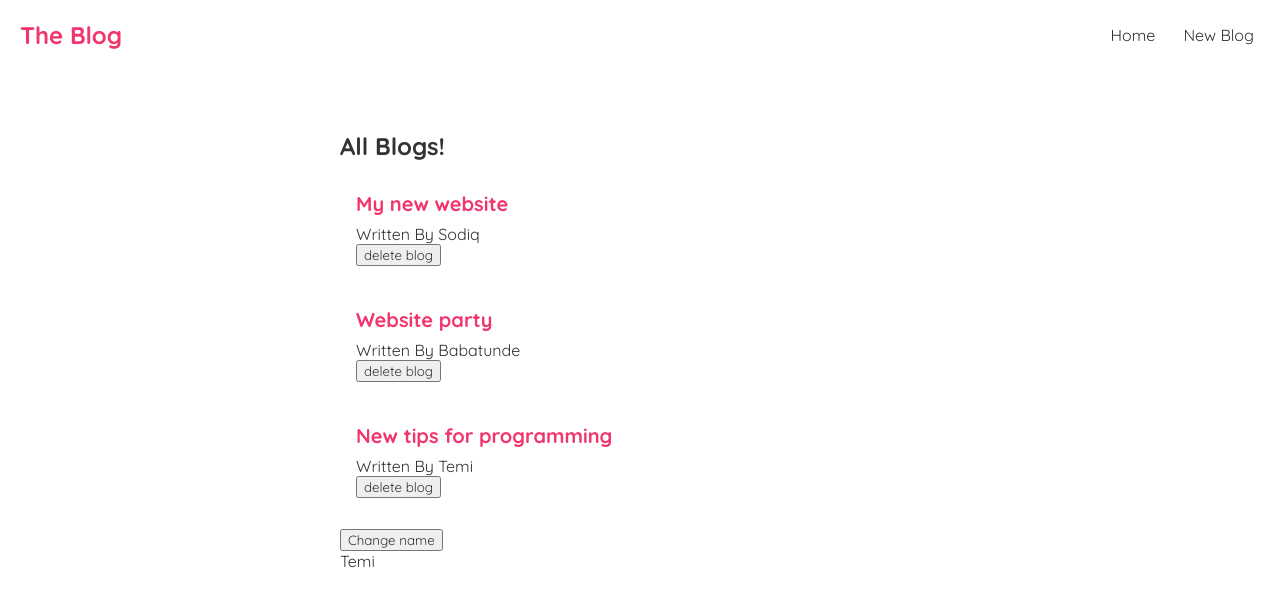
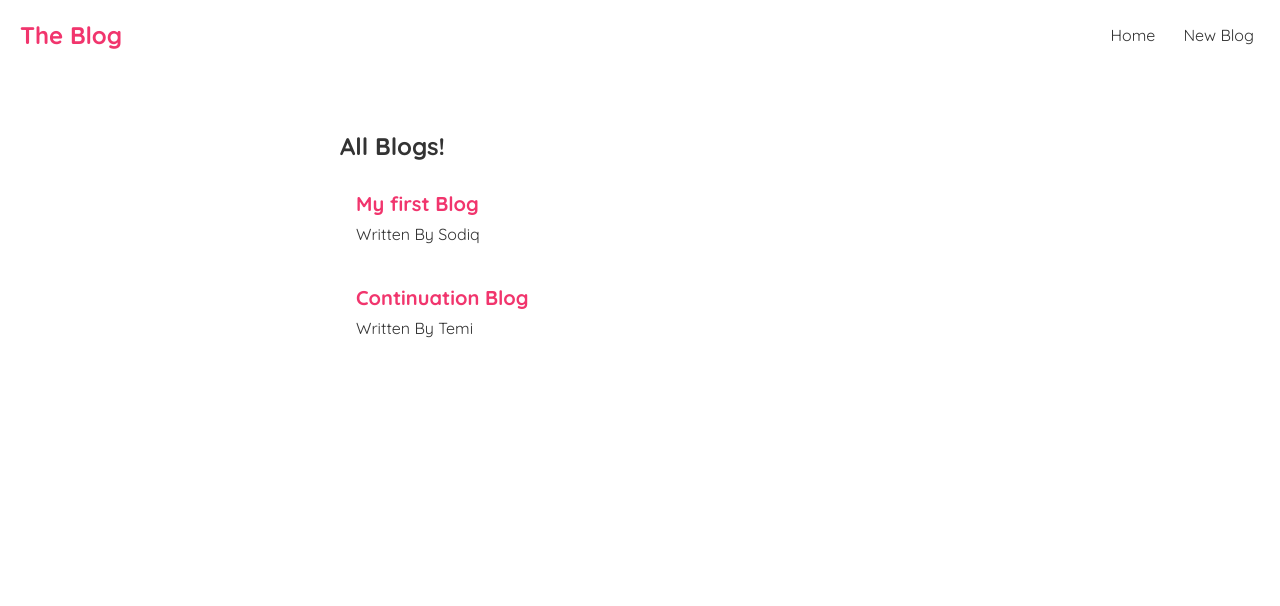
Before and after one commit to Sodiq-123/blog-app, a React (Create React App) app: page / in a window 1280 px wide. Shown: the top 606 px of the page. Built offline with nearby package versions, Linux system fonts and the light colour scheme; data requests are answered from the project's data file.

Commit message:
Made the useFetch component reusable

```diff
--- a/src/BlogList.js
+++ b/src/BlogList.js
@@ -1,4 +1,4 @@
-const BlogList = ({blogs, title, handleDelete}) => {
+const BlogList = ({blogs, title}) => {
 
     return (
         <div className="blog-list">
@@ -7,7 +7,6 @@ const BlogList = ({blogs, title, handleDelete}) => {
                 <div className="blog-preview" key={blog.id}>
                     <h2>{ blog.title }</h2>
                     <p>Written By { blog.author }</p>
-                    <button onClick={() => handleDelete(blog.id)}>delete blog</button>
                 </div>
             ))}
         </div>
--- a/src/Home.js
+++ b/src/Home.js
@@ -1,31 +1,14 @@
 import { useState, useEffect } from "react"
 import BlogList from './BlogList'
+import useFetch from "./useFetch"
 
 const Home = () => {
-    const [blogs, setBlogs] = useState([
-        {title: 'My new website', body: 'Lorem Ipsum...', author: 'Sodiq', id: 1},
-        {title: 'Website party', body: 'Lorem Ipsum...', author: 'Babatunde', id: 2},
-        {title: 'New tips for programming', body: 'Lorem Ipsum...', author: 'Temi', id: 3},
-    ])
-
-
-    const [name, setName] = useState('Temi')
-
-    const handleDelete = (id) => {
-        const newBlogs = blogs.filter(blog => blog.id !== id)
-        setBlogs(newBlogs)
-    }
-
-    useEffect(() => {
-        console.log('Use Effect Ran')
-        console.log(name)
-    }, [name])
-
+    const {data: blogs, isPending, error} = useFetch('http://localhost:8000/blogs')
     return (
         <div className="home">
-            <BlogList blogs={blogs} title="All Blogs!" handleDelete={handleDelete} />
-            <button onClick={() => setName('Luigi')}>Change name</button>
-            <p>{ name }</p>
+            { error && <div>{ error }</div> }
+            {isPending && <div>Loading...</div>}
+            {blogs && <BlogList blogs={blogs} title="All Blogs!"/>}
         </div>
     )
 }
--- /dev/null
+++ b/src/useFetch.js
@@ -0,0 +1,32 @@
+import {useState, useEffect} from 'react'
+
+const useFetch = (url) => {
+    const [data, setData] = useState(null)
+    const [isPending, setIsPending] = useState(true)
+    const [error, setError] = useState(null)
+
+    useEffect(() => {
+        setTimeout(() => {
+            fetch(url)
+                .then(res => {
+                    if (!res.ok) {
+                        throw Error('Could not fetch the data for that resource')
+                    }
+                    return res.json()
+                })
+                .then(data => {
+                    setData(data)
+                    setIsPending(false)
+                    setError(null)
+                })
+                .catch(error => {
+                    setIsPending(false)
+                    setError(error.message)
+                })
+            }, 1000)
+    }, [url])
+
+    return { data, isPending, error }
+}
+
+export default useFetch
```
Also changed, not shown: data/db.json (+2 -2 lines).
